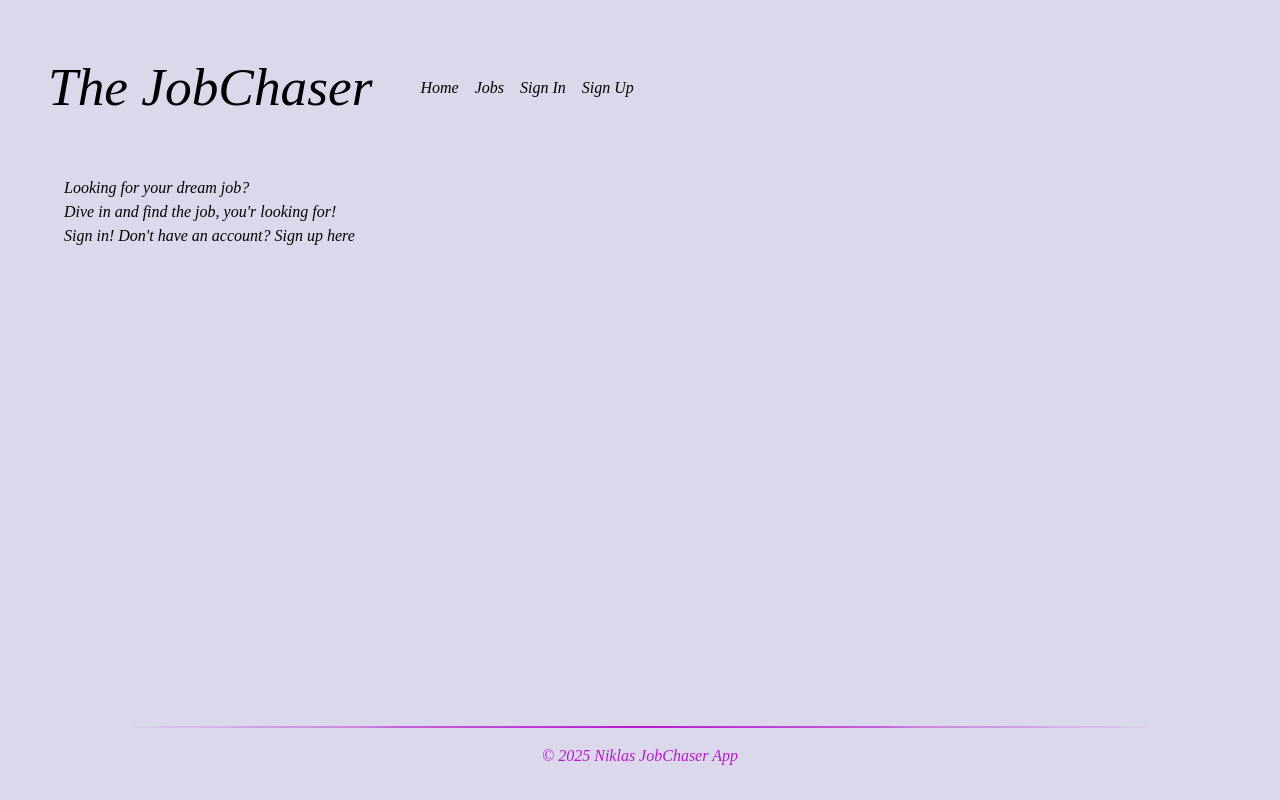
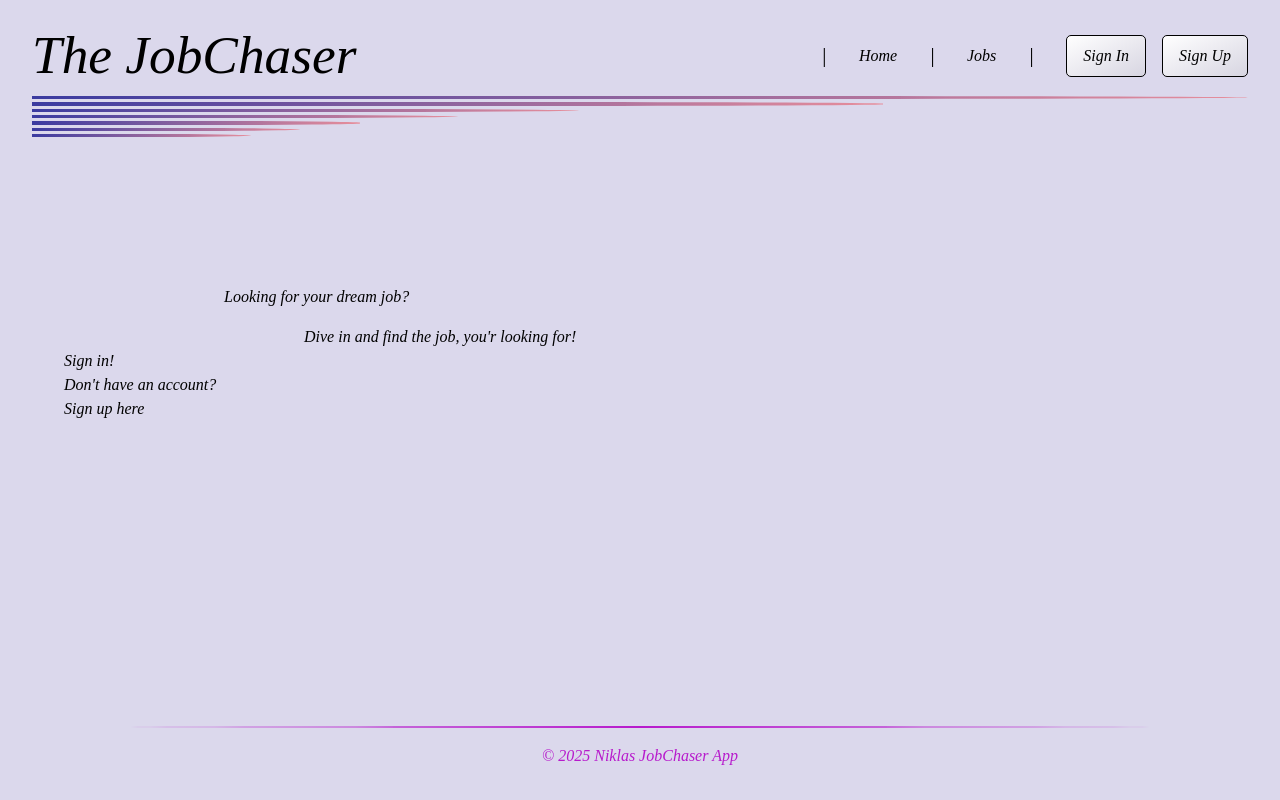
Before and after one commit to Niklas-Nordin/JobChaser, a Next.js app: page / in a window 1280 px wide. Built offline with nearby package versions, Linux system fonts and the light colour scheme; a web font is replaced by a local one.

Commit message:
Adding some style

```diff
--- a/src/app/components/Header.tsx
+++ b/src/app/components/Header.tsx
@@ -1,10 +1,22 @@
-import Nav from "./Nav";
+import Navbar from "./Navbar";
+import "../css/header.css";
 
 function Header() {
   return (
     <div className="header">
-      <h1 className="h1">The JobChaser</h1>
-      <Nav />
+      <div className="logo-navbar">
+        <h1 className="h1">The JobChaser</h1>
+        <Navbar />
+      </div>
+      <div className="lines">
+        <div className="line1"></div>
+        <div className="line2"></div>
+        <div className="line3"></div>
+        <div className="line4"></div>
+        <div className="line5"></div>
+        <div className="line6"></div>
+        <div className="line7"></div>
+      </div>
     </div>
   );
 }
--- a/src/app/components/Nav.tsx
+++ /dev/null
@@ -1,23 +0,0 @@
-"use client";
-import Link from "next/link";
-
-function Navbar() {
-  return (
-    <div className="navbar">
-      <Link href="/">
-        <p>Home</p>
-      </Link>
-      <Link href="/Jobs">
-        <p>Jobs</p>
-      </Link>
-      <Link href="/SignIn">
-        <p>Sign In</p>
-      </Link>
-      <Link href="/SignUp">
-        <p>Sign Up</p>
-      </Link>
-    </div>
-  );
-}
-
-export default Navbar;
--- /dev/null
+++ b/src/app/components/Navbar.tsx
@@ -0,0 +1,28 @@
+"use client";
+import Link from "next/link";
+
+function Navbar() {
+  return (
+    <div className="navbar">
+      <p className="stick">|</p>
+      <Link href="/">
+        <p>Home</p>
+      </Link>
+      <p className="stick">|</p>
+      <Link href="/Jobs">
+        <p>Jobs</p>
+      </Link>
+      <p className="stick">|</p>
+      <div className="header-buttons">
+        <Link href="/SignIn">
+          <p className="sign-in">Sign In</p>
+        </Link>
+        <Link href="/SignUp">
+          <p className="sign-up">Sign Up</p>
+        </Link>
+      </div>
+    </div>
+  );
+}
+
+export default Navbar;
--- /dev/null
+++ b/src/app/css/header.css
@@ -0,0 +1,88 @@
+.header {
+  margin: 1rem 2rem;
+}
+
+.logo-navbar {
+  display: flex;
+  align-items: center;
+  justify-content: space-between;
+}
+
+.navbar {
+  align-items: center;
+  display: flex;
+}
+
+.h1 {
+  font-size: 40pt;
+  text-align: start;
+}
+
+.stick {
+  padding: 0 2rem;
+  font-size: 16pt;
+  font-weight: 400;
+}
+
+.header-buttons {
+  display: flex;
+  gap: 1rem;
+}
+
+.sign-in,
+.sign-up {
+  border: 1px solid black;
+  border-radius: 5px;
+  background: linear-gradient(
+    to bottom right,
+    rgb(255, 255, 255),
+    rgba(209, 209, 209, 0.397)
+  );
+  padding: 0.5rem 1rem;
+}
+
+.line1,
+.line2,
+.line3,
+.line4,
+.line5,
+.line6,
+.line7 {
+  height: 0.2rem;
+  margin-bottom: 0.2rem;
+  background: linear-gradient(
+    to right,
+    rgb(59, 59, 160),
+    rgba(255, 0, 0, 0.342)
+  );
+  border-top-right-radius: 50%;
+  border-bottom-right-radius: 50%;
+}
+
+.line1 {
+  width: 100%;
+}
+
+.line2 {
+  width: 70%;
+}
+
+.line3 {
+  width: 45%;
+}
+
+.line4 {
+  width: 35%;
+}
+
+.line5 {
+  width: 27%;
+}
+
+.line6 {
+  width: 22%;
+}
+
+.line7 {
+  width: 18%;
+}
--- a/src/app/globals.css
+++ b/src/app/globals.css
@@ -19,26 +19,22 @@ body {
   padding-bottom: 2rem;
 }
 
+button {
+  background-color: rgb(202, 202, 202);
+}
+
 .main {
   width: 90%;
   margin: auto;
   flex: 1;
 }
 
-.header {
-  display: flex;
-  align-items: center;
+.looking-for-job {
+  margin: 8rem 0 0 10rem;
 }
 
-.navbar {
-  display: flex;
-  gap: 1rem;
-}
-
-.h1 {
-  font-size: 40pt;
-  text-align: start;
-  margin: 3rem;
+.dive-in {
+  margin: 1rem 0 0 15rem;
 }
 
 .footer {
--- a/src/app/page.tsx
+++ b/src/app/page.tsx
@@ -3,10 +3,12 @@
 export default function Home() {
   return (
     <main>
-      <h2>Looking for your dream job?</h2>
-      <h3>Dive in and find the job, you'r looking for!</h3>
+      <h2 className="looking-for-job">Looking for your dream job?</h2>
+      <h3 className="dive-in">Dive in and find the job, you'r looking for!</h3>
       <h3>
-        Sign in! Don't have an account? Sign up <span>here</span>
+        Sign in! <br />
+        Don't have an account? <br />
+        Sign up <span>here</span>
       </h3>
     </main>
   );
```
